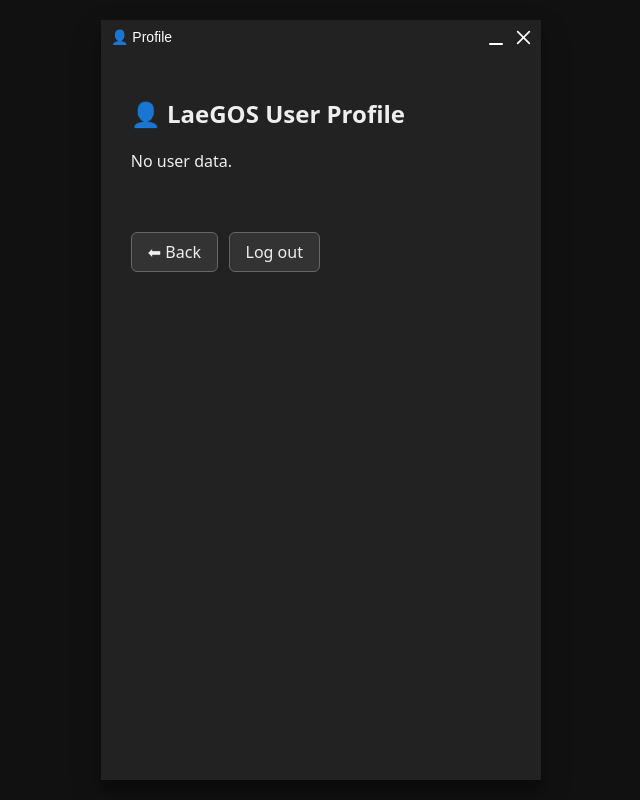
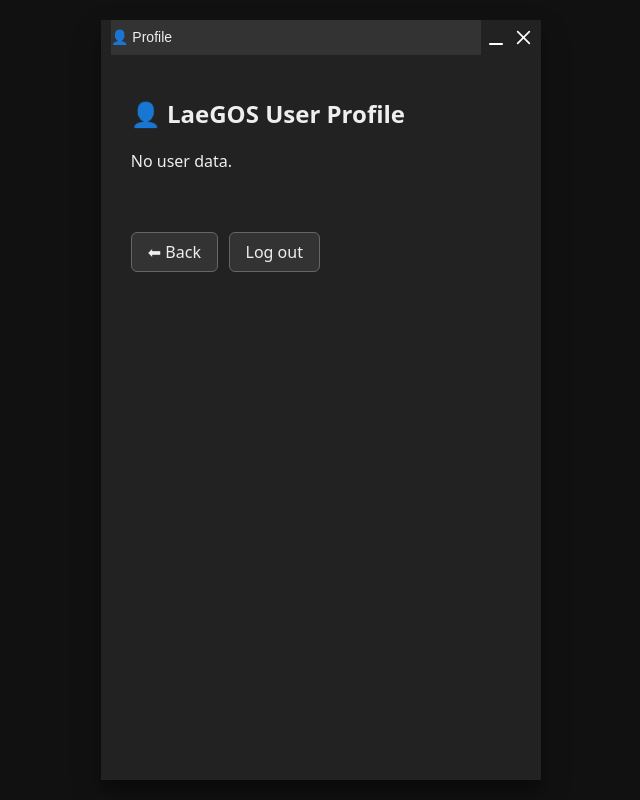
Before and after one commit to tambetvali/LaeGOS-Widgets, a Flask app: template templates/profile.html in a window 1280 px wide. Shown: the whole page, without its empty margins (319-959 px from the left). Run offline with Flask 3, Linux system fonts and the light colour scheme; the template is opened without the code that fills it, so the values that code supplies are empty.

Commit message:
Enhance profile.html with title color variables
Added CSS variables for title background color in day and night modes.

```diff
--- a/templates/profile.html
+++ b/templates/profile.html
@@ -9,11 +9,13 @@
             --bg: #111;
             --win: #222;
             --text: #eee;
+            --title: #333;
         }
         body.day {
             --bg: #f4f4f4;
             --win: #ffffff;
             --text: #111;
+            --title: #ddd;
         }
 
         html, body {
@@ -49,9 +51,22 @@
             color: #111;
         }
         .btn:hover { filter: brightness(1.1); }
+
+        .wb-window {
+            background: var(--win) !important;
+            color: var(--text) !important;
+        }
+        .wb-title {
+            background: var(--title) !important;
+            color: var(--text) !important;
+        }
+        .wb-body {
+            background: var(--win) !important;
+            color: var(--text) !important;
+        }
     </style>
 </head>
-<body class="{{ 'day' if user.registry.SYSTEM_DAYNIGHTMODE == 'Day' if user and user.get('registry') else '' }}">
+<body class="{{ 'day' if current_mode == 'Day' else 'night' }}">
 <div id="profile" class="wincontent">
     <h2>👤 LaeGOS User Profile</h2>
 
```
